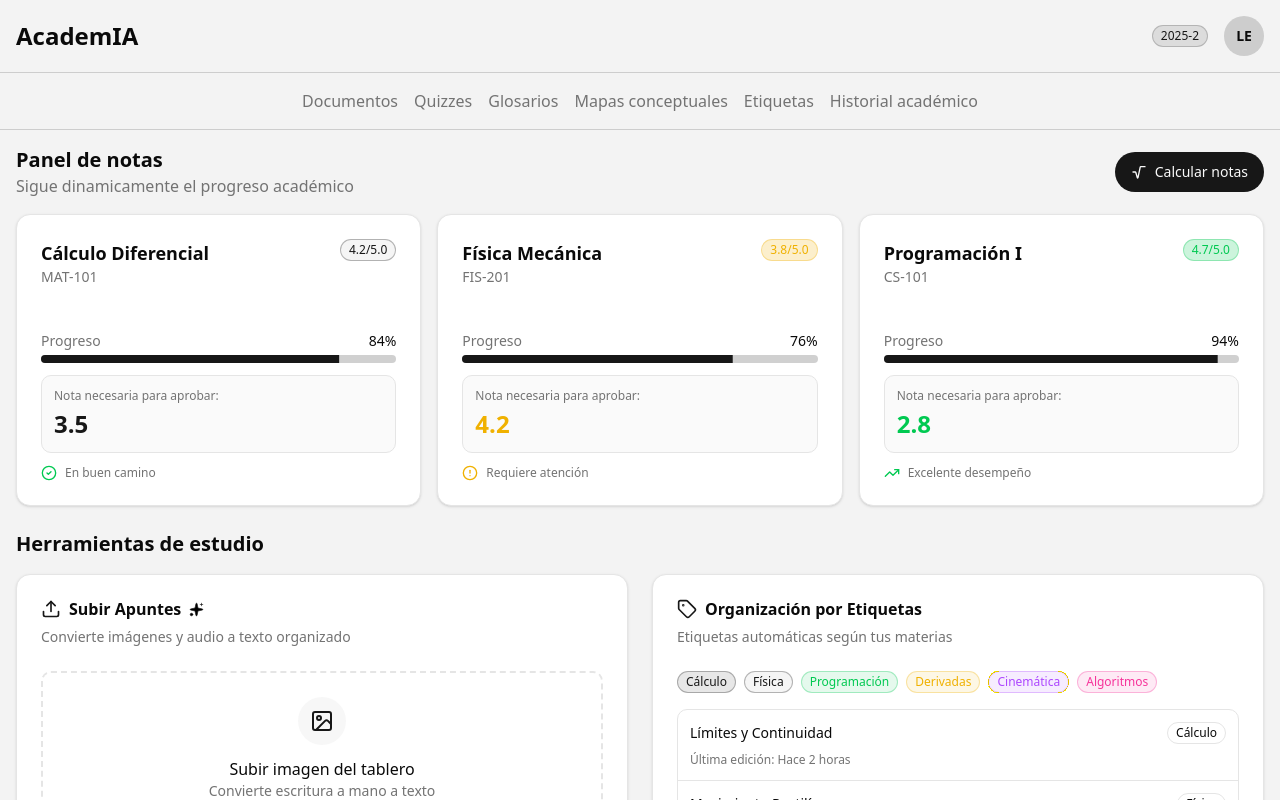
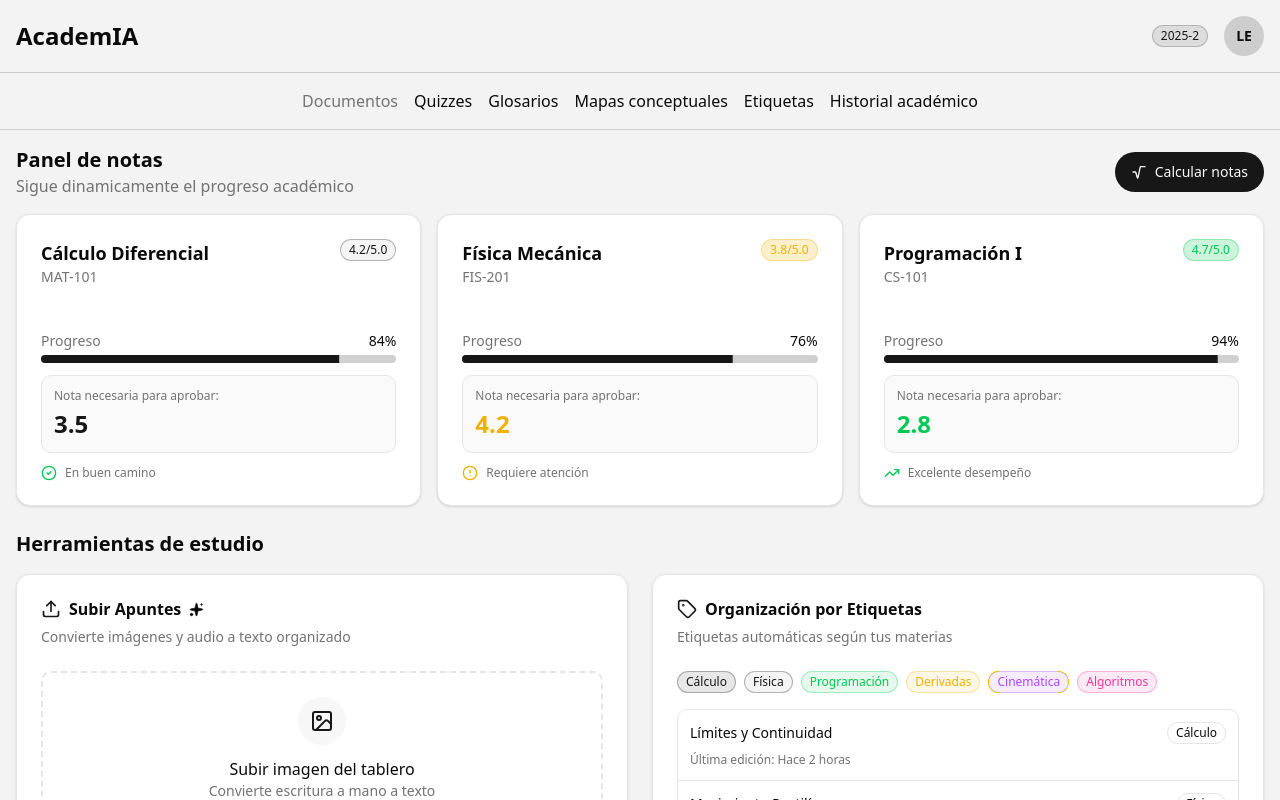
Before and after one commit to yerovyespitia/academia, a Next.js app: page / in a window 1280 px wide. Shown: the top 800 px of the page. Built offline with nearby package versions, Linux system fonts and the light colour scheme.

Commit message:
refactor: use dynamic links and highlight active route

```diff
--- a/components/sub-navbar/index.tsx
+++ b/components/sub-navbar/index.tsx
@@ -1,46 +1,54 @@
+'use client'
+
 import Link from 'next/link'
+import { usePathname } from 'next/navigation'
 
+const links = [
+  {
+    label: 'Documentos',
+    href: '/documents',
+  },
+  {
+    label: 'Quizzes',
+    href: '/',
+  },
+  {
+    label: 'Glosarios',
+    href: '/',
+  },
+  {
+    label: 'Mapas conceptuales',
+    href: '/',
+  },
+  {
+    label: 'Etiquetas',
+    href: '/',
+  },
+  {
+    label: 'Historial académico',
+    href: '/',
+  },
+]
 export default function SubNavbar() {
+  const pathname = usePathname()
+
   return (
     <nav className='border-b border-muted-foreground/30'>
       <header className='max-w-7xl mx-auto flex justify-center items-center p-4'>
         <div className='flex items-center justify-center gap-4 flex-wrap'>
-          <Link
-            className='font-medium text-muted-foreground hover:text-foreground'
-            href='/'
-          >
-            Documentos
-          </Link>
-          <Link
-            className='font-medium text-muted-foreground hover:text-foreground'
-            href='/'
-          >
-            Quizzes
-          </Link>
-          <Link
-            className='font-medium text-muted-foreground hover:text-foreground'
-            href='/'
-          >
-            Glosarios
-          </Link>
-          <Link
-            className='font-medium text-muted-foreground hover:text-foreground'
-            href='/'
-          >
-            Mapas conceptuales
-          </Link>
-          <Link
-            className='font-medium text-muted-foreground hover:text-foreground'
-            href='/'
-          >
-            Etiquetas
-          </Link>
-          <Link
-            className='font-medium text-muted-foreground hover:text-foreground'
-            href='/'
-          >
-            Historial académico
-          </Link>
+          {links.map((link) => (
+            <Link
+              key={link.label}
+              className={`font-medium hover:text-foreground ${
+                pathname === link.href
+                  ? 'text-foreground'
+                  : 'text-muted-foreground'
+              }`}
+              href={link.href}
+            >
+              {link.label}
+            </Link>
+          ))}
         </div>
       </header>
     </nav>
```
